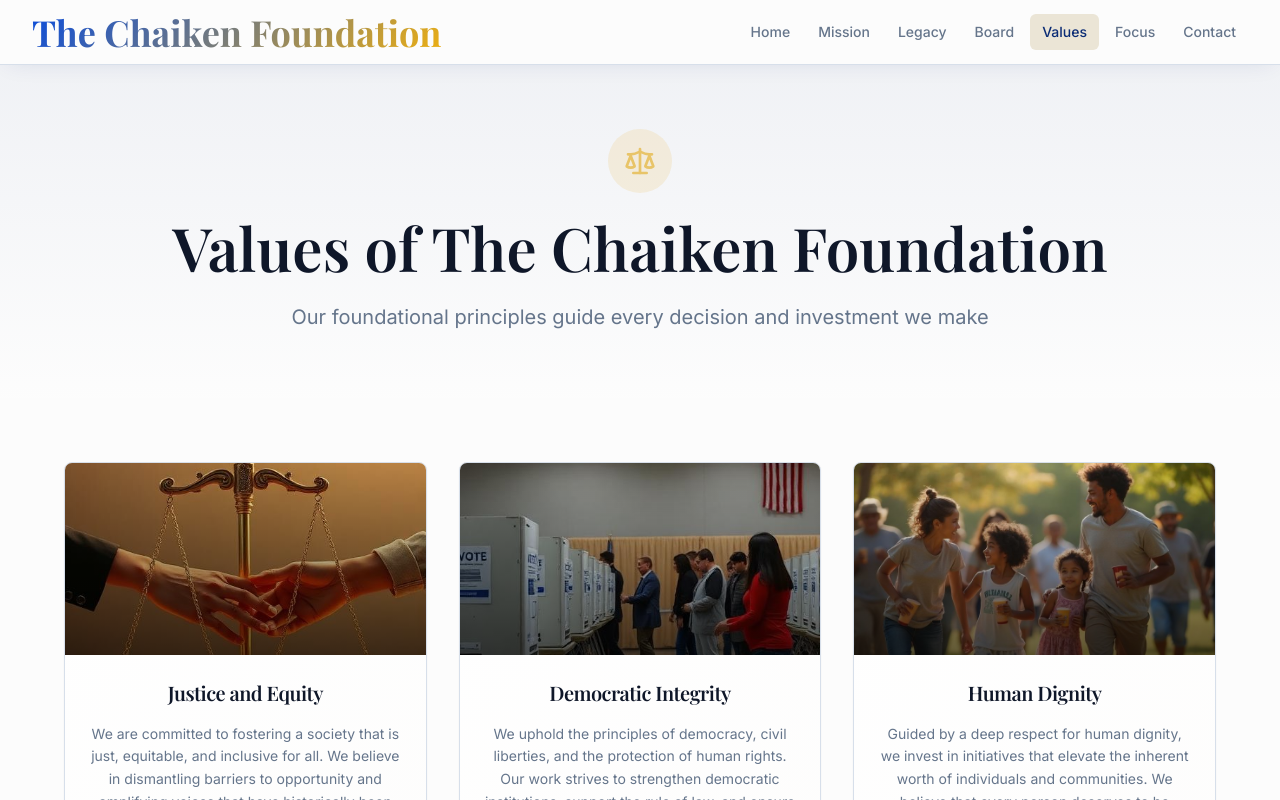
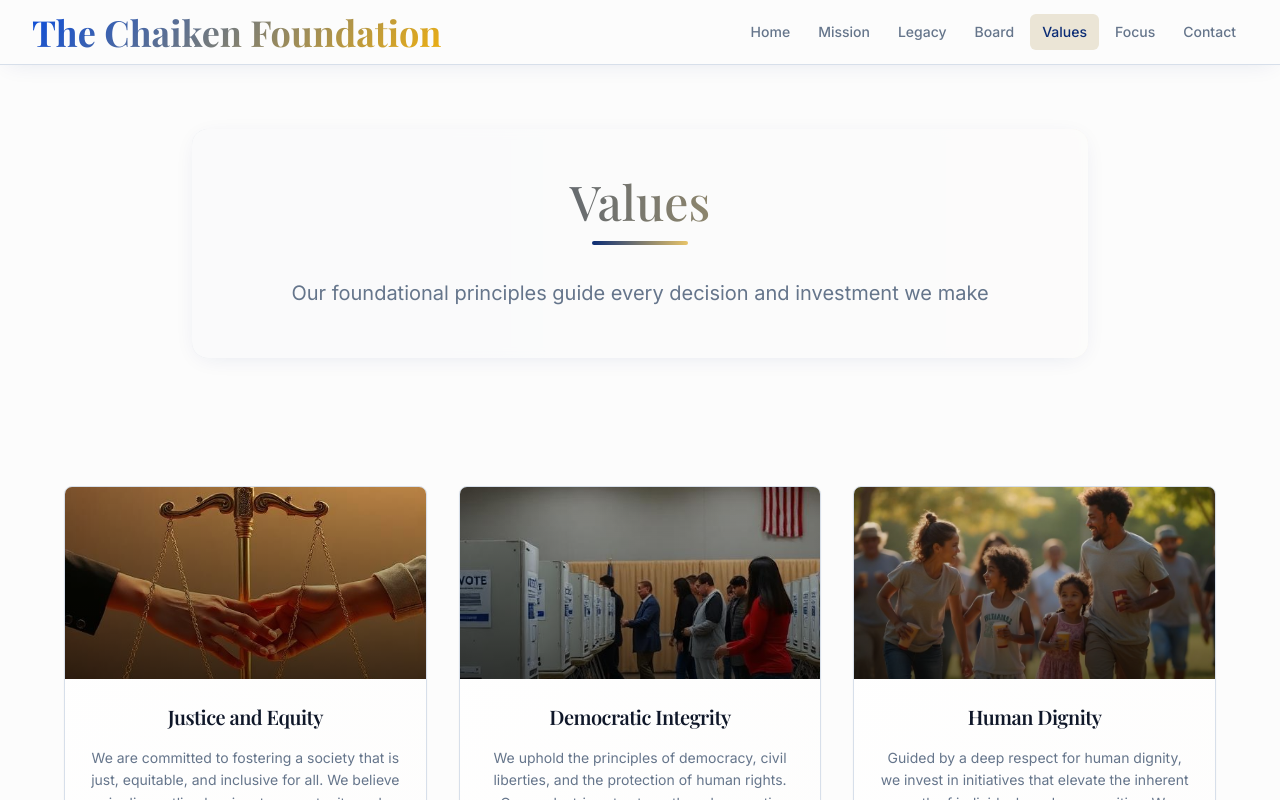
Before and after one commit to kleinwizard/chaiken-foundation-legacy, a React (Vite) app: page /values in a window 1280 px wide. Shown: the top 800 px of the page. Built offline with nearby package versions, Linux system fonts and the light colour scheme.

Commit message:
Replicate header design
Replicated the header design from the Mission and Board pages for the Values page.
-edited src/pages/Values.tsx

```diff
--- a/src/pages/Values.tsx
+++ b/src/pages/Values.tsx
@@ -110,15 +110,23 @@ const Values = () => {
   return (
     <Layout>
       {/* Hero Section */}
-      <section className="bg-gradient-to-b from-primary/5 to-background section-padding">
-        <div className="max-w-6xl mx-auto text-center">
-          <div className="inline-flex items-center justify-center w-16 h-16 bg-accent/20 rounded-full mb-6">
-            <Scale className="h-8 w-8 text-accent" />
+      <section className="section-padding pt-16">
+        <div className="max-w-4xl mx-auto">
+          {/* Values Title Card */}
+          <div className="relative">
+            <div className="absolute inset-0 bg-gradient-to-r from-primary/10 to-accent/10 rounded-2xl"></div>
+            <div className="relative bg-background/90 backdrop-blur-sm p-8 lg:p-12 rounded-2xl elegant-shadow">
+              <div className="text-center mb-8">
+                <h2 className="font-display text-4xl lg:text-5xl font-medium mb-4 bg-gradient-to-r from-primary to-accent bg-clip-text text-transparent">
+                  Values
+                </h2>
+                <div className="w-24 h-1 bg-gradient-to-r from-primary to-accent mx-auto rounded-full"></div>
+              </div>
+              <p className="text-xl text-muted-foreground max-w-3xl mx-auto leading-relaxed text-center">
+                Our foundational principles guide every decision and investment we make
+              </p>
+            </div>
           </div>
-          <h1 className="mb-6 text-center">Values of The Chaiken Foundation</h1>
-          <p className="text-xl text-muted-foreground max-w-3xl mx-auto leading-relaxed">
-            Our foundational principles guide every decision and investment we make
-          </p>
         </div>
       </section>
 
```
